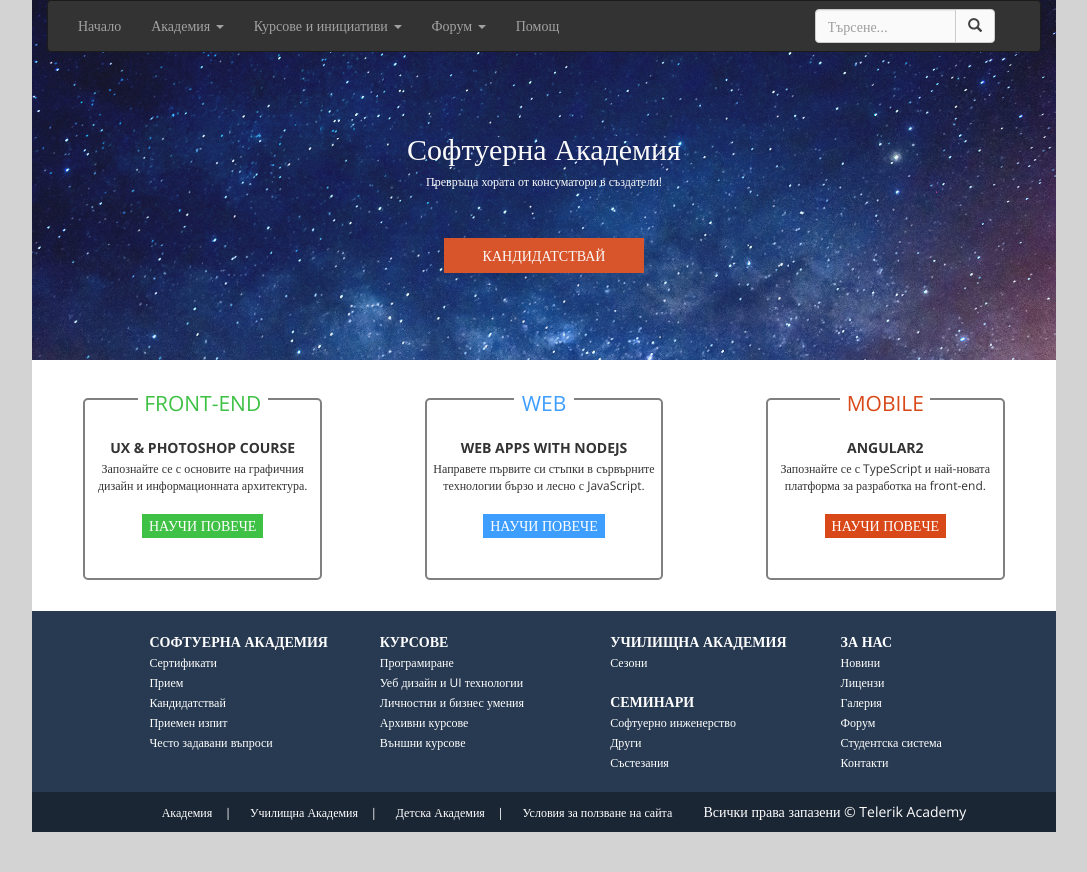
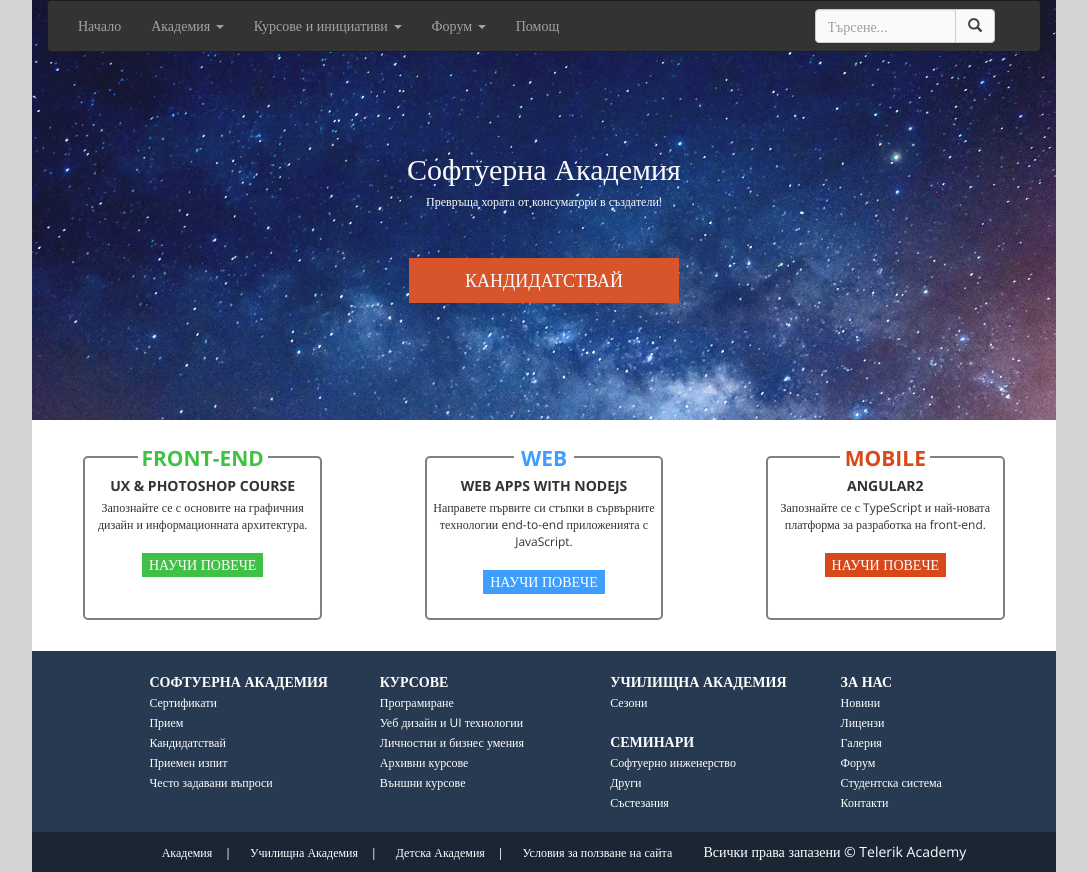
Before and after one commit to UX-Design-and-PS/Hard-Work-United, a plain HTML site: page LandingPage-Prototype/index.html in a window 1280 px wide. Shown: the whole page, without its empty margins (81-1168 px from the left). Before the commit the page ends 832 px from the top, so only its background shows below. Drawn offline with nearby package versions, Linux system fonts and the light colour scheme.

Commit message:
some size corrections

```diff
--- a/LandingPage-Prototype/index.html
+++ b/LandingPage-Prototype/index.html
@@ -188,6 +188,7 @@
         </nav>
         <br>
         <br>
+        <br>
         <div class="info-text">
             <h2>Софтуерна Академия</h2>
         </div>
@@ -212,7 +213,7 @@
                 <legend id="web">WEB</legend>
                 <dl class="legend-info">
                     <dt>WEB APPS WITH NODEJS</dt>
-                    <dd class="legend-info">Направете първите си стъпки в сървърните технологии бързо и лесно с JavaScript.</dd>
+                    <dd class="legend-info">Направете първите си стъпки в сървърните технологии end-to-end приложенията с JavaScript.</dd>
                 </dl>
                 <button id="web-btn">НАУЧИ ПОВЕЧЕ</button>
             </fieldset>
@@ -281,7 +282,7 @@
             <li class="footer-link"><a class="a-nav-bottom a-nav-bottom-footer" href="#">Училищна Академия&nbsp;&nbsp;&nbsp;&nbsp;|</a></li>
             <li class="footer-link"><a class="a-nav-bottom a-nav-bottom-footer" href="#">Детска Академия&nbsp;&nbsp;&nbsp;&nbsp;|</a></li>
             <li class="footer-link"><a class="a-nav-bottom a-nav-bottom-footer" href="#">Условия за ползване на сайта&nbsp;&nbsp;&nbsp;&nbsp;</a></li>
-            <li class="footer-link">Всички права запазени &copy; Telerik Academy</li>
+            <li class="footer-link copyright">Всички права запазени &copy; Telerik Academy</li>
         </ul>
 
     </footer>
--- a/LandingPage-Prototype/main.css
+++ b/LandingPage-Prototype/main.css
@@ -72,7 +72,7 @@ nav {
 header {
     background-image: url("cosmos.jpg");
     background-size: 100%, auto, contain;
-    min-height: 360px;
+    min-height: 420px;
 }
 
 #apply-btn {
@@ -81,14 +81,16 @@ header {
     border: 1px solid #D94819;
     background-color: #D94819;
     color: white;
-    min-width: 200px;
-    min-height: 35px;
+    min-width: 270px;
+    min-height: 45px;
     margin-top: 50px;
+    font-size: 18px
 }
 
-.info-text {
+div.info-text {
     color: white;
     text-align: center;
+    font-size: 18px
 }
 
 main {
@@ -107,18 +109,18 @@ main {
 fieldset {
     border: 2px solid grey;
     border-radius: 5px;
-    min-height: 200px;
+    min-height: 180px;
     text-align: center;
 }
 
 legend {
     text-decoration: none;
     border: 0;
-    padding-top: 3%;
+    padding-top: 1%;
 }
 
-dl.legent-info {
-    padding-bottom: 20px;
+dl.legend-info{
+    margin-top: -7%;
 }
 
 dd.legend-info {
@@ -129,17 +131,20 @@ dd.legend-info {
 
 #front-end {
     color: #3EC144;
-    max-width: 130px
+    max-width: 130px;
+    font-weight: bold;
 }
 
 #web {
     color: #3E9EFF;
-    max-width: 60px
+    max-width: 60px;
+    font-weight: bold;
 }
 
 #mobile {
     color: #D94819;
-    max-width: 90px
+    max-width: 90px;
+    font-weight: bold;
 }
 
 #front-end-btn {
```
